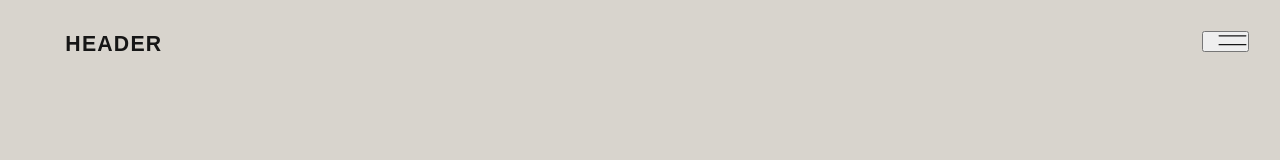
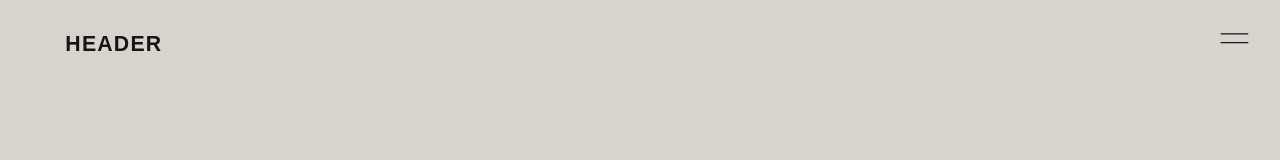
Before and after one commit to NoxturneDev/personal-portfolio-website, a React (Create React App) app: page / in a window 1280 px wide. Shown: the top 160 px of the page. Built offline with nearby package versions, Linux system fonts and the light colour scheme; a web font is replaced by a local one.

Commit message:
reset button default style on nav toggle icon

```diff
--- a/src/style/components/_nav.scss
+++ b/src/style/components/_nav.scss
@@ -62,7 +62,6 @@
 
 .nav-toggle-icon {
     position: absolute;
-    left: 0;
     right: 0;
     text-align: right;
     padding: 2em;
@@ -71,4 +70,10 @@
         margin-left: 1em;
         cursor: pointer;
     }
+
+    button {
+        border: none;
+        background: none;
+        outline: none;
+    }
 }
--- a/src/style/css/main.css
+++ b/src/style/css/main.css
@@ -364,7 +364,6 @@ h2 {
 
 .nav-toggle-icon {
   position: absolute;
-  left: 0;
   right: 0;
   text-align: right;
   padding: 2em;
@@ -372,6 +371,11 @@ h2 {
 .nav-toggle-icon * {
   margin-left: 1em;
   cursor: pointer;
+}
+.nav-toggle-icon button {
+  border: none;
+  background: none;
+  outline: none;
 }
 
 .scroll-wrapper {
```
Also changed, not shown: 1 other file (tests, documents, lock files or other folders).
